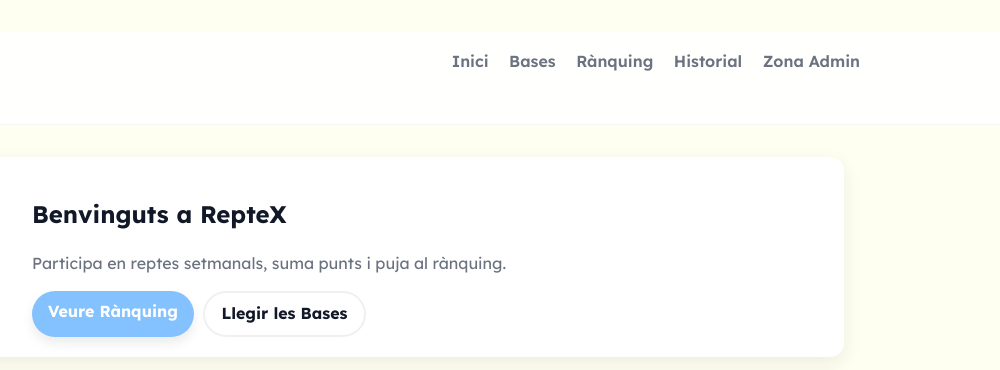
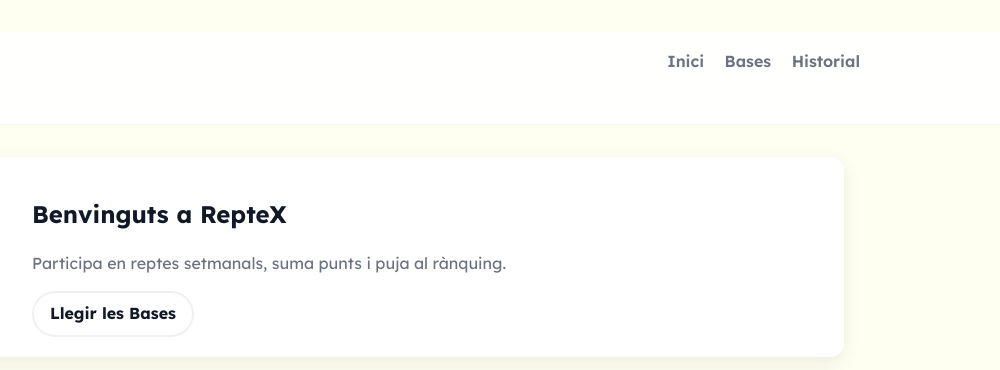
Before and after one commit to arnautm-dev/reptex-web, a plain HTML site: page index.html in a window 1280 px wide. Shown: the top 370 px of the page, 280-1280 px from the left. Drawn offline with Linux system fonts and the light colour scheme; no server answers.

Commit message:
preparing to start contest pt.2

```diff
--- a/includes/header.html
+++ b/includes/header.html
@@ -9,9 +9,9 @@
     <nav class="nav" role="navigation" aria-label="Menú principal">
       <a href="index.html">Inici</a>
       <a href="bases.html">Bases</a>
-      <a href="ranking.html">Rànquing</a>
+      <!--<a href="ranking.html">Rànquing</a>-->
       <a href="reptes.html">Historial</a>
-      <a href="admin.html" class="admin-link">Zona Admin</a>
+      <!--<a href="admin.html" class="admin-link">Zona Admin</a>-->
     </nav>
   </div>
 </header>
--- a/index.html
+++ b/index.html
@@ -26,7 +26,7 @@
                     <h1 id="hero-title">Benvinguts a <span class="accent">RepteX</span></h1>
                     <p class="lead">Participa en reptes setmanals, suma punts i puja al rànquing.</p>
                     <div class="actions">
-                        <a class="btn" href="ranking.html">Veure Rànquing</a>
+                        <!--<a class="btn" href="ranking.html">Veure Rànquing</a>-->
                         <a class="btn outline" href="bases.html">Llegir les Bases</a>
                     </div>
                 </div>
```
